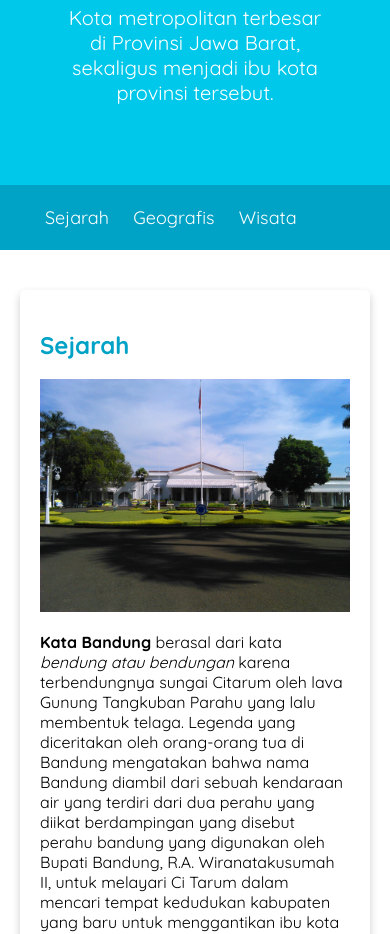
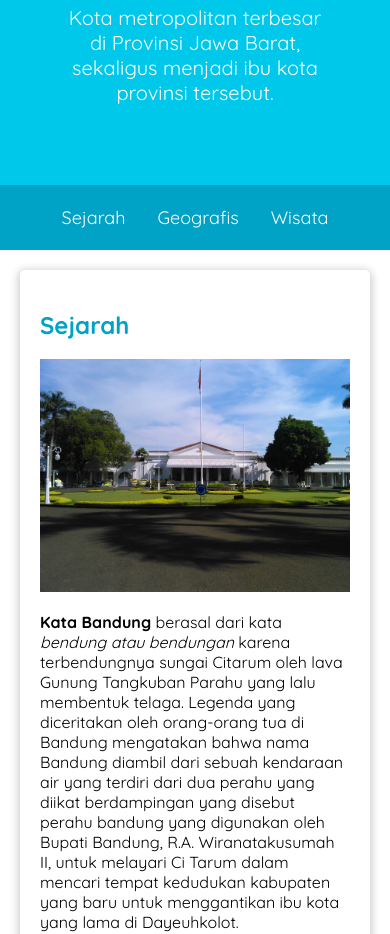
Before and after one commit to Sudirman-SK1B/Web-Dasar, a plain HTML site: page index.html in a window 390 px wide. Shown: the part 159-1093 px from the top of the page. Drawn offline with Linux system fonts and the light colour scheme.

Commit message:
revisi kode

```diff
--- a/assets/styles/style.css
+++ b/assets/styles/style.css
@@ -1,6 +1,9 @@
+* {
+    box-sizing: border-box;
+}
+
 body {
     font-family: 'Quicksand', sans-serif;
-
     margin: 0;
     padding: 0;
 }
@@ -46,11 +49,9 @@ nav a:hover {
 }
 
 .card {
-    box-shadow: 0 4px 8px 0 rgba(0,0,0,0.2);
+    box-shadow: 0 2px 8px 2px rgba(0,0,0,0.2);
     border-radius: 5px;
-
     padding: 20px;
-    margin-top: 20px;
 }
 
 .jumbotron {
@@ -61,48 +62,60 @@ nav a:hover {
     color: white;
 }
 
-nav li {
-    display: inline;
-    list-style-type: none;
-    margin-right: 20px;
-}
-
 nav {
     background-color: #00a2c6;
     padding: 5px;
-
     position: sticky;
     top: 0;
 }
 
+nav ul {
+    padding-inline: 4rem;
+    display: flex;
+    gap: 2rem;
+}
+
+nav li {
+    list-style-type: none;
+}
+
 main {
     padding: 20px;
-    overflow: auto;
+    display: flex;
+    gap: 1.5rem;
 }
 
 #content {
-    float: left;
-    width: 75%;
+   flex: 5;
+   display: flex;
+   flex-flow: column nowrap;
+   gap: 1rem 2rem;
 }
 
 aside {
-    float: right;
-    width: 25%;
-    padding-left: 20px;
+    flex: 1;
 }
 
 header {
     display: inline;
 }
 
-@media screen and (max-width: 1000px) {
-    #content, aside {
-        width: 100%;
-        padding: 0;
+@media screen and (max-width: 1200px) {
+    main {
+        flex-flow: column nowrap;
+    }
+
+    main aside {
+        align-self: center;
     }
 }
 
+@media screen and (max-width: 768px) {
+    nav ul {
+        justify-content: center;
+    }
 
-* {
-    box-sizing: border-box;
+    main aside {
+        align-self: stretch;
+    }
 }
```
